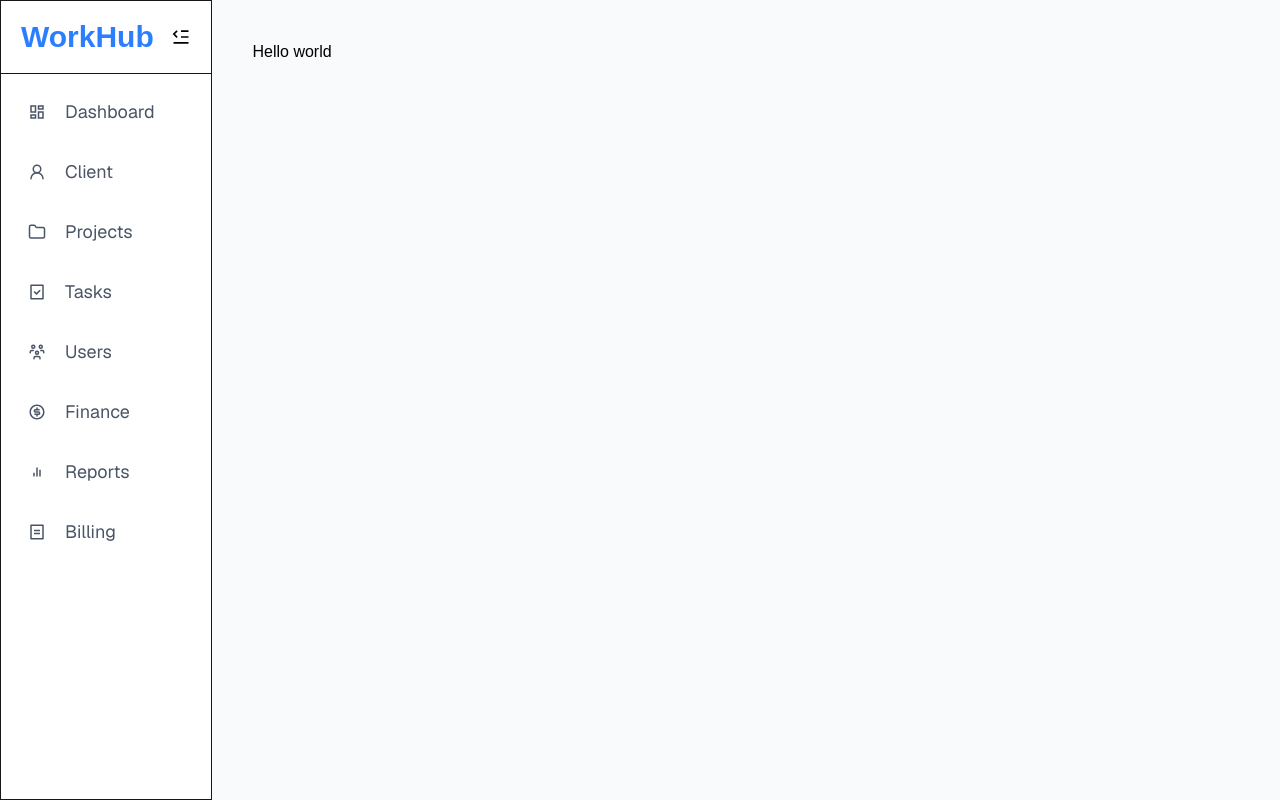
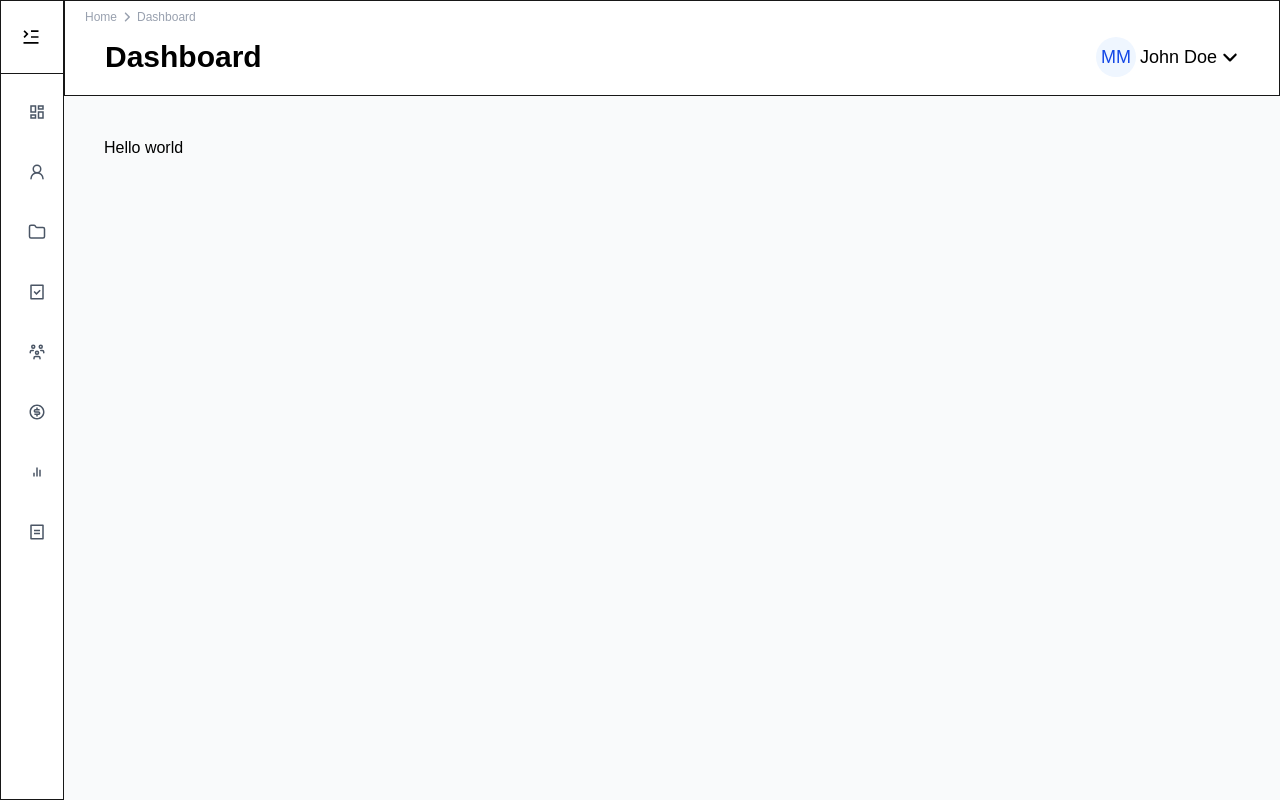
Before and after one commit to mohsinnaveedofficial/multi-tenant-saas-project-management, a Next.js app: page / in a window 1280 px wide. Built offline with nearby package versions, Linux system fonts and the light colour scheme.

Commit message:
topnavbar created

```diff
--- /dev/null
+++ b/src/app/clientLayout.js
@@ -0,0 +1,19 @@
+"use client";
+import { useState } from "react";
+import SideNavBar from "@/components/sideNavBar";
+import TopNavbar from "@/components/topNavbar";
+
+export default function ClientLayout({ children }) {
+  const [nav, setnavOpen] = useState(false);
+
+  return (
+    <div className="flex min-h-screen relative">
+      <SideNavBar nav={nav} setnavOpen={setnavOpen} />
+
+      <div className="flex flex-col flex-1">
+        <TopNavbar tooglenav={() => setnavOpen((pre) => !pre)} />
+        <main className="flex-1">{children}</main>
+      </div>
+    </div>
+  );
+}
--- a/src/app/layout.js
+++ b/src/app/layout.js
@@ -1,6 +1,9 @@
 import { Geist, Geist_Mono } from "next/font/google";
 import "./globals.css";
 import SideNavBar from "@/components/sideNavBar";
+import TopNavbar from "@/components/topNavbar";
+
+import ClientLayout from "./clientLayout";
 
 const geistSans = Geist({
   variable: "--font-geist-sans",
@@ -18,15 +21,14 @@ export const metadata = {
 };
 
 export default function RootLayout({ children }) {
+
+
   return (
     <html lang="en">
       <body
-        className={`${geistSans.variable} ${geistMono.variable} antialiased flex min-h-screen bg-gray-50`}
+        className={`${geistSans.variable} ${geistMono.variable} antialiased  min-h-screen bg-gray-50  `}
       >
-        <SideNavBar />
-        <main className="flex-1">
-           {children}
-        </main>
+        <ClientLayout>{children} </ClientLayout>
 
       </body>
     </html>
--- a/src/components/sideNavBar.js
+++ b/src/components/sideNavBar.js
@@ -1,4 +1,4 @@
-"use client"
+"use client";
 import React, { useState } from "react";
 import {
   RiMenuFold2Line,
@@ -12,7 +12,7 @@ import { LuUserRound, LuFolder } from "react-icons/lu";
 import { TbUsersGroup } from "react-icons/tb";
 import { CgLoadbarSound } from "react-icons/cg";
 
-function SideNavBar() {
+function SideNavBar({ setnavOpen, nav }) {
   const menulist = [
     { icon: MdOutlineDashboard, label: "Dashboard" },
     { icon: LuUserRound, label: "Client" },
@@ -24,31 +24,52 @@ function SideNavBar() {
     { icon: RiBillLine, label: "Billing" },
   ];
 
-
-  const [nav,setnavClose]=useState(true)
-
   return (
-    <div className={`${nav ?  "w-[16.6%]" : "w-[5%]"} overflow-hidden transition-all bg-white duration-500 ease-in-out border min-h-screen`}>
+    <aside
+      className={`
+    transition-all duration-500 ease-in-out bg-white border min-h-screen overflow-hidden z-50
+    fixed lg:relative
+    ${nav ? "w-[70%] sm:w-[50%] md:w-[40%] lg:w-[16.6%]" : "w-0 lg:w-[5%]"}
+    ${nav ? "translate-x-0" : "-translate-x-full lg:translate-x-0"}
+  `}
+    >
       <div className="flex justify-between  h-18 py-4 px-5  items-center">
-        {nav ? (<>
-        <h1 className="text-3xl text-blue-500 font-bold transition-all duration-500 ease-in-out  ">WorkHub</h1>
-        <RiMenuFoldLine className="text-black text-xl  cursor-pointer" onClick={()=>setnavClose(false)} />
-        </> ):(<RiMenuFold2Line className="text-black text-xl cursor-pointer "  onClick={()=>setnavClose(true)}/> ) }
-
+        {nav ? (
+          <>
+            <h1 className="text-3xl text-blue-500 font-bold transition-all duration-500 ease-in-out  ">
+              WorkHub
+            </h1>
+            <RiMenuFoldLine
+              className="text-black text-xl  cursor-pointer"
+              onClick={() => setnavOpen(false)}
+            />
+          </>
+        ) : (
+          <RiMenuFold2Line
+            className="text-black text-xl cursor-pointer "
+            onClick={() => setnavOpen(true)}
+          />
+        )}
       </div>
       <hr></hr>
       <div className="text-gray-600 ps-2 pt-2">
-        {menulist.map((menu,idx)=>(
-            <div key={idx} className="flex justify-start gap-4 text-lg transition-all duration-200 ease-in h-[60px] ps-4 pe-4 py-4 items-center hover:bg-blue-100 rounded-xl mr-2 hover:border-r-4  hover:border-r-blue-700 hover:text-blue-600 border-0 border-r-2 border-r-transparent">
-         <div className="w-6 flex justify-center">
-             <menu.icon className="min-w-[24px]" />
-         </div>
-          {nav&&<h2 className="font-sans transition-all duration-500 ease-in-out " >{menu.label}</h2>}
-        </div>
+        {menulist.map((menu, idx) => (
+          <div
+            key={idx}
+            className="flex justify-start gap-4 text-lg transition-all duration-200 ease-in h-[60px] ps-4 pe-4 py-4 items-center hover:bg-blue-100 rounded-xl mr-2 hover:border-r-4  hover:border-r-blue-700 hover:text-blue-600 border-0 border-r-2 border-r-transparent"
+          >
+            <div className="w-6 flex justify-center">
+              <menu.icon className="min-w-[24px]" />
+            </div>
+            {nav && (
+              <h2 className="font-sans transition-all duration-500 ease-in-out ">
+                {menu.label}
+              </h2>
+            )}
+          </div>
         ))}
-
       </div>
-    </div>
+    </aside>
   );
 }
 
--- /dev/null
+++ b/src/components/topNavbar.js
@@ -0,0 +1,30 @@
+import React from "react";
+import { FaAngleRight, FaAngleDown } from "react-icons/fa6";
+import { TiThMenu } from "react-icons/ti";
+
+function TopNavbar({ tooglenav }) {
+  return (
+    <nav className="w-full h-24 border bg-white">
+      <div className="text-gray-400 text-xs py-2 px-5 flex gap-1 justify-start  items-center">
+        <p>Home</p>
+        <FaAngleRight />
+        <p>Dashboard</p>
+      </div>
+      <div className="flex justify-between items-center px-4 md:px-10 mt-1 text-black">
+        <div className="flex justify-between gap-3 md:gap-7 items-center ">
+          <TiThMenu onClick={tooglenav} className="lg:hidden" />
+          <h3 className="text-xl md:text-3xl font-bold ">Dashboard</h3>
+        </div>
+        <div className="flex items-center justify-start flex-row gap-1 text-sm md:text-lg">
+          <div className="text-blue-700 flex justify-center items-center rounded-full h-10 w-10 bg-blue-50">
+            <p>MM</p>
+          </div>
+          <h4>John Doe</h4>
+          <FaAngleDown />
+        </div>
+      </div>
+    </nav>
+  );
+}
+
+export default TopNavbar;
```
